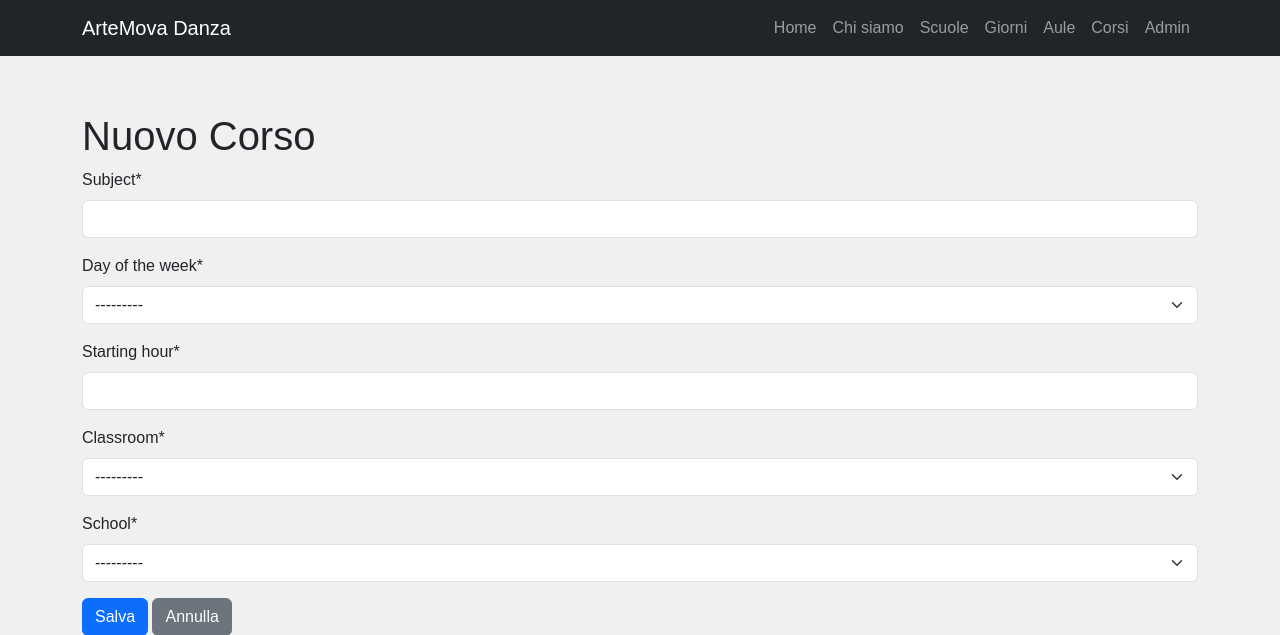
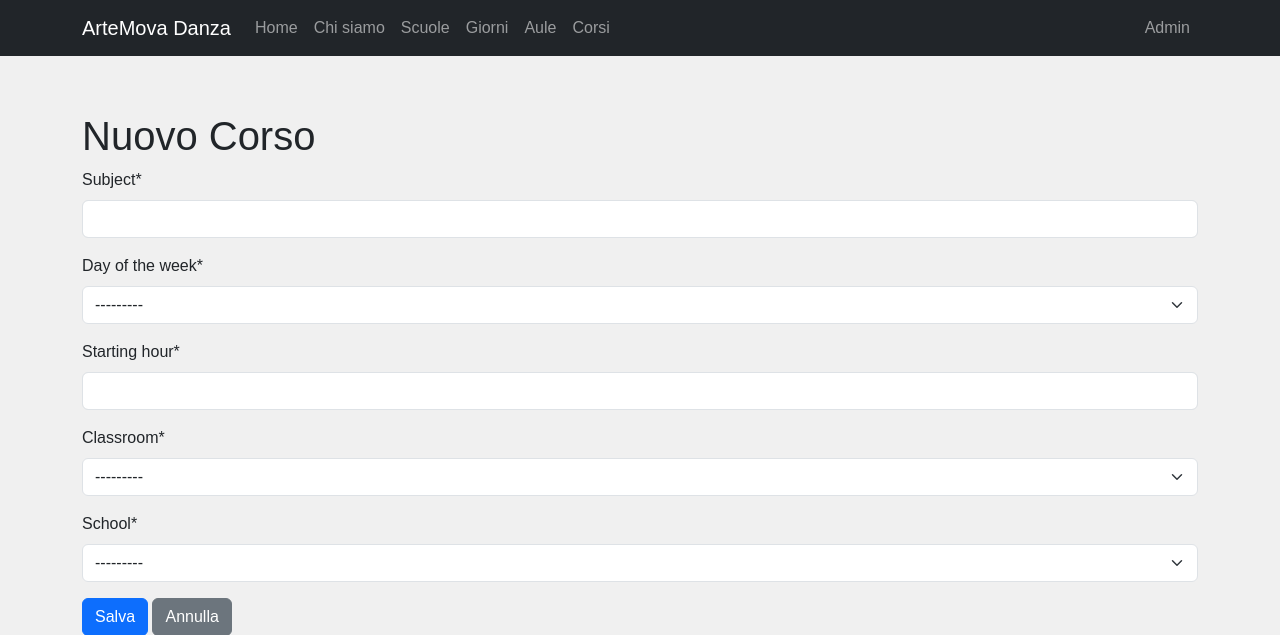
Before and after one commit to Il-Mazu/artemova-danza, a Django app: page /corsi/nuovo/ in a window 1280 px wide. Shown: the top 635 px of the page. Run offline with Django 5.2, Linux system fonts and the light colour scheme; data that the repository does not hold is empty; some libraries are stand-ins or nearby versions.

Commit message:
migliorata navbar con bootstrap

```diff
--- a/templates/base.html
+++ b/templates/base.html
@@ -12,14 +12,21 @@
     <nav class="navbar navbar-expand-lg navbar-dark bg-dark">
         <div class="container">
             <a class="navbar-brand" href="{% url 'home' %}">ArteMova Danza</a>
-            <div class="navbar-nav">
-                <a class="nav-link" href="{% url 'home' %}">Home</a>
-                <a class="nav-link" href="{% url 'about' %}">Chi siamo</a>
-                <a class="nav-link" href="{% url 'school_list' %}">Scuole</a>
-                <a class="nav-link" href="{% url 'dayoftheweek_list' %}">Giorni</a>
-                <a class="nav-link" href="{% url 'classroom_list' %}">Aule</a>
-                <a class="nav-link" href="{% url 'course_list' %}">Corsi</a>
-                <a class="nav-link" href="{% url 'admin:index' %}">Admin</a>
+            <button class="navbar-toggler" type="button" data-bs-toggle="collapse" data-bs-target="#navbarNav">
+                <span class="navbar-toggler-icon"></span>
+            </button>
+            <div class="collapse navbar-collapse" id="navbarNav">
+                <ul class="navbar-nav me-auto">
+                    <li class="nav-item"><a class="nav-link" href="{% url 'home' %}">Home</a></li>
+                    <li class="nav-item"><a class="nav-link" href="{% url 'about' %}">Chi siamo</a></li>
+                    <li class="nav-item"><a class="nav-link" href="{% url 'school_list' %}">Scuole</a></li>
+                    <li class="nav-item"><a class="nav-link" href="{% url 'dayoftheweek_list' %}">Giorni</a></li>
+                    <li class="nav-item"><a class="nav-link" href="{% url 'classroom_list' %}">Aule</a></li>
+                    <li class="nav-item"><a class="nav-link" href="{% url 'course_list' %}">Corsi</a></li>
+                </ul>
+                <ul class="navbar-nav">
+                    <li class="nav-item"><a class="nav-link" href="{% url 'admin:index' %}">Admin</a></li>
+                </ul>
             </div>
         </div>
     </nav>
```
